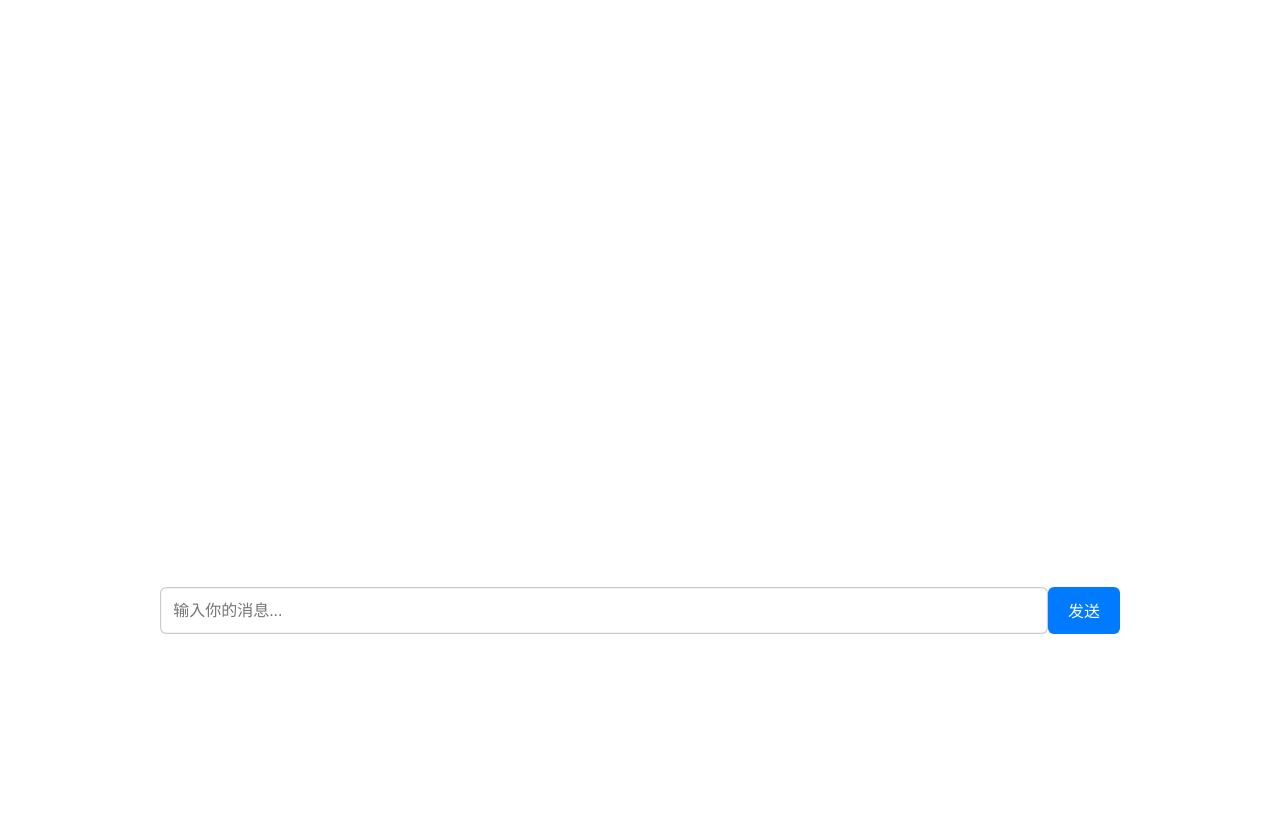
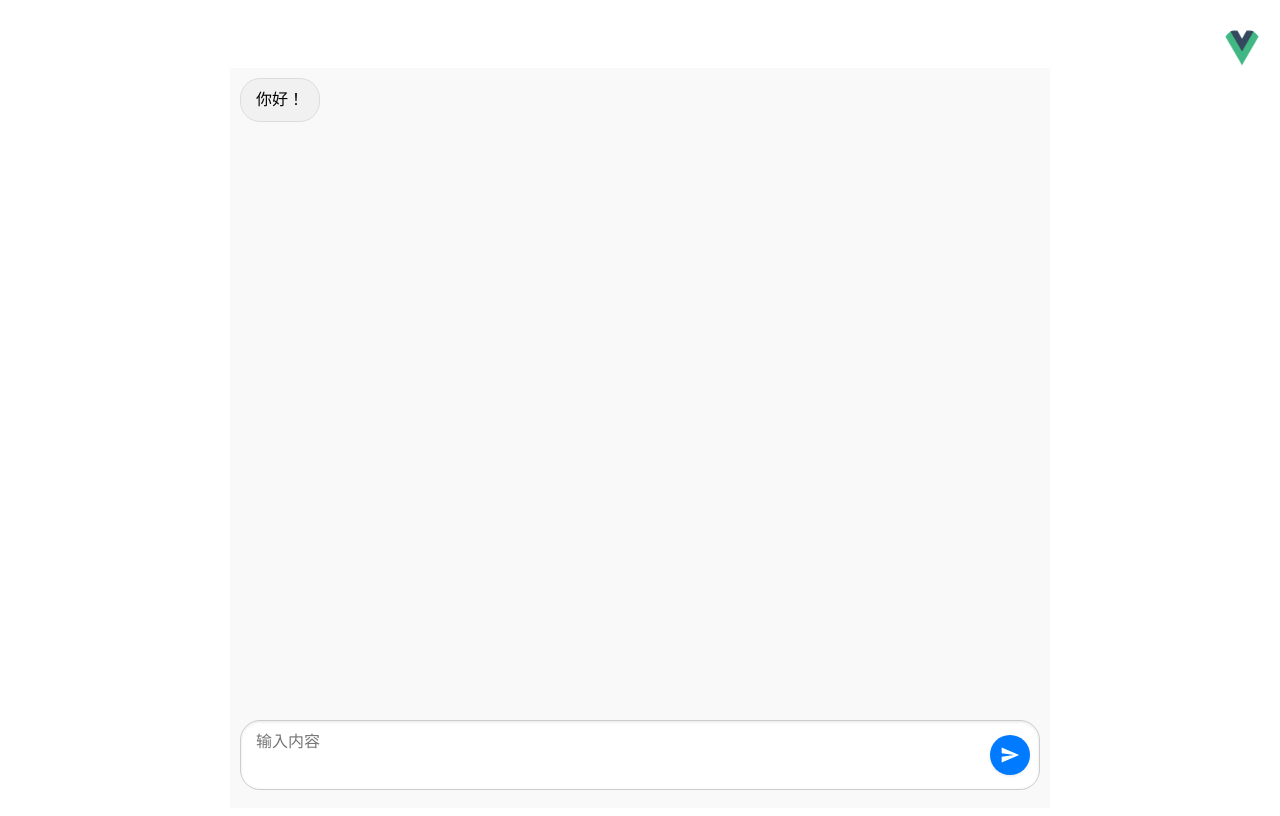
Before and after one commit to ty3201209937/chatweb-q, a Vue app: page / in a window 1280 px wide. Built offline with nearby package versions, Linux system fonts and the light colour scheme; the HTML template or start-up script is replaced by a standard one.

Commit message:
命名规范

```diff
--- a/package.json
+++ b/package.json
@@ -8,6 +8,7 @@
     "lint": "vue-cli-service lint"
   },
   "dependencies": {
+    "axios": "^1.7.2",
     "core-js": "^3.8.3",
     "src": "^1.1.2",
     "vue": "^2.6.14",
--- a/src/views/Home.vue
+++ b/src/views/Home.vue
@@ -1,121 +1,242 @@
 <template>
   <div class="chat-container">
-    <div class="chat-window">
+    <div class="header">
+      <img class="avatar" src="../assets/logo.png" alt="Avatar">
+    </div>
     <div class="messages">
       <div
+        class="message"
         v-for="(message, index) in messages"
         :key="index"
-            :class="{'user-message': message.isUser, 'bot-message': !message.isUser}"
+        :class="{'message-sent': message.sender === 'User2', 'message-received': message.sender === 'User1'}"
       >
-          {{ message.text }}
+        <div class="message-content">{{ message.content }}</div>
       </div>
     </div>
+    <div class="footer">
+      <div class="input-container">
+        <textarea
+          class="input-box"
+          v-model="newMessage"
+          placeholder="输入内容"
+          @input="adjustHeight"
+          @keydown.enter.exact.prevent="sendMessage"
+          ref="textarea"
+        ></textarea>
+        <button class="send-button" @click="sendMessage">
+          <svg
+            xmlns="http://www.w3.org/2000/svg"
+            viewBox="0 0 24 24"
+            fill="currentColor"
+            width="24"
+            height="24"
+          >
+            <path d="M2.01 21L23 12 2.01 3 2 10l15 2-15 2z" />
+          </svg>
+        </button>
       </div>
-    <div class="input-area">
-      <input v-model="userInput" @keyup.enter="sendMessage" placeholder="输入你的消息..." />
-      <button @click="sendMessage">发送</button>
     </div>
   </div>
 </template>
 
 <script>
+import axios from 'axios';
+
 export default {
-  name: 'Chat',
+  name: 'ChatBox',
   data() {
     return {
-      userInput: '',
-      messages: []
+      newMessage: '',
+      messages: [
+        { sender: 'User1', content: '你好！' }
+      ]
     };
   },
   methods: {
-    sendMessage() {
-      if (this.userInput.trim() === '') return;
-
-      // Add user message
+    async sendMessage() {
+      if (this.newMessage.trim() !== '') {
+        const messageContent = this.newMessage;
         this.messages.push({
-        text: this.userInput,
-        isUser: true
+          sender: 'User2',
+          content: messageContent
         });
 
-      // Simulate bot response
-      setTimeout(() => {
+        this.newMessage = '';
+        this.$refs.textarea.style.height = 'auto';
+
+        console.log('Sending message:', messageContent);
+
+        try {
+          const response = await axios.post('http://localhost:80/system/chat/question', messageContent, {
+            headers: {
+              'Content-Type': 'text/plain'
+            }
+          });
+          console.log('Response:', response.data);
+          if (response.data && response.data.message) {
             this.messages.push({
-          text: `你说的是: ${this.userInput}`,
-          isUser: false
+              sender: 'User1',
+              content: response.data.message
             });
-      }, 500);
+            console.log('Message added:', response.data.message);
+          } else {
+            console.error('Response data format is incorrect');
+          }
+        } catch (error) {
+          console.error('Error sending message:', error);
+        }
 
-      // Clear input
-      this.userInput = '';
+        this.$nextTick(() => {
+          this.scrollToBottom();
+        });
       }
+    },
+    adjustHeight() {
+      const textarea = this.$refs.textarea;
+      textarea.style.height = 'auto';
+      textarea.style.height = textarea.scrollHeight + 'px';
+    },
+    scrollToBottom() {
+      const messagesContainer = this.$el.querySelector('.messages');
+      messagesContainer.scrollTop = messagesContainer.scrollHeight;
+    }
+  },
+  mounted() {
+    this.scrollToBottom();
   }
 };
 </script>
 
 <style scoped>
+html, body {
+  height: 100%;
+  margin: 0;
+  background-color: white;
+}
+
 .chat-container {
-  width: 100%;
-  max-width: 800px; /* 放大界面 */
-  margin: 0 auto;
   display: flex;
   flex-direction: column;
+  height: 100vh;
+  overflow: hidden;
+  background-color: white;
   align-items: center;
-  transform: scale(1.2); /* 放大界面 */
 }
 
-.chat-window {
+.header {
   width: 100%;
-  height: 500px; /* 放大高度 */
-  padding: 10px;
-  overflow-y: auto;
-  margin-bottom: 10px;
+  display: flex;
+  justify-content: flex-end;
+  padding: 20px 20px 0 0; /* 增加顶部和右侧的填充 */
+}
+
+.avatar {
+  width: 40px;
+  height: 40px;
+  border-radius: 50%;
 }
 
 .messages {
-  display: flex;
-  flex-direction: column;
+  flex: 1;
+  width: calc(100% - 40px);
+  max-width: 800px;
+  padding: 10px;
+  overflow-y: auto;
+  background-color: #f9f9f9;
+  padding-bottom: 70px;
 }
 
-.user-message {
-  align-self: flex-end;
-  background-color: #dcf8c6;
-  padding: 5px 10px;
-  border-radius: 10px;
-  margin: 5px 0;
+.message {
+  margin-bottom: 10px;
+  padding: 10px 15px;
+  border-radius: 20px;
+  word-wrap: break-word;
+  display: flex;
+  align-items: center;
+  max-width: fit-content;
 }
 
-.bot-message {
-  align-self: flex-start;
-  background-color: #f1f0f0;
-  padding: 5px 10px;
-  border-radius: 10px;
-  margin: 5px 0;
+.message-sent {
+  align-self: flex-end;
+  background-color: #007bff;
+  color: white;
+  border: 1px solid #007bff;
+  text-align: right;
+  margin-left: auto;
 }
 
-.input-area {
-  width: 100%;
-  display: flex;
-  justify-content: space-between;
+.message-received {
+  align-self: flex-start;
+  background-color: #f1f1f1;
+  border: 1px solid #ddd;
+  text-align: left;
+  margin-right: auto;
 }
 
-input {
-  width: calc(100% - 80px);
-  padding: 10px;
-  border: 1px solid #ccc;
-  border-radius: 5px;
+.message-content {
+  font-size: 16px;
+  line-height: 1.4;
 }
 
-button {
-  width: 60px;
+.footer {
+  position: fixed;
+  bottom: 10px;
+  left: 50%;
+  transform: translateX(-50%);
+  width: calc(100% - 40px);
+  max-width: 800px;
+  display: flex;
+  justify-content: center;
+  align-items: center;
+}
+
+.input-container {
+  position: relative;
+  display: flex;
+  justify-content: center;
+  align-items: center;
+  width: 100%;
+}
+
+.input-box {
+  flex: 1;
+  padding: 10px 50px 10px 15px;
+  font-size: 16px;
+  border: 1px solid #ccc;
+  border-radius: 20px;
+  box-shadow: inset 0 1px 3px rgba(0, 0, 0, 0.1);
+  max-height: 150px;
+  overflow-y: auto;
+  resize: none;
+  line-height: 1.5;
+}
+
+.send-button {
+  position: absolute;
+  right: 10px;
+  top: 50%;
+  transform: translateY(-50%);
   padding: 10px;
-  border: none;
-  border-radius: 5px;
+  font-size: 16px;
   background-color: #007bff;
   color: white;
+  border: none;
+  border-radius: 50%;
   cursor: pointer;
+  display: flex;
+  justify-content: center;
+  align-items: center;
+  width: 40px;
+  height: 40px;
+  box-shadow: 0 1px 3px rgba(0, 0, 0, 0.1);
+  transition: background-color 0.3s ease;
 }
 
-button:hover {
+.send-button svg {
+  fill: white;
+}
+
+.send-button:hover {
   background-color: #0056b3;
 }
 </style>
```
Also changed, not shown: src/views/ChatPage/chat_gpt.vue (deleted, +0 -16 lines), src/views/chat/Chat.vue (added, +16 -0 lines), 1 other file (tests, documents, lock files or other folders). Lines whose indentation alone changed are shown as unchanged.
